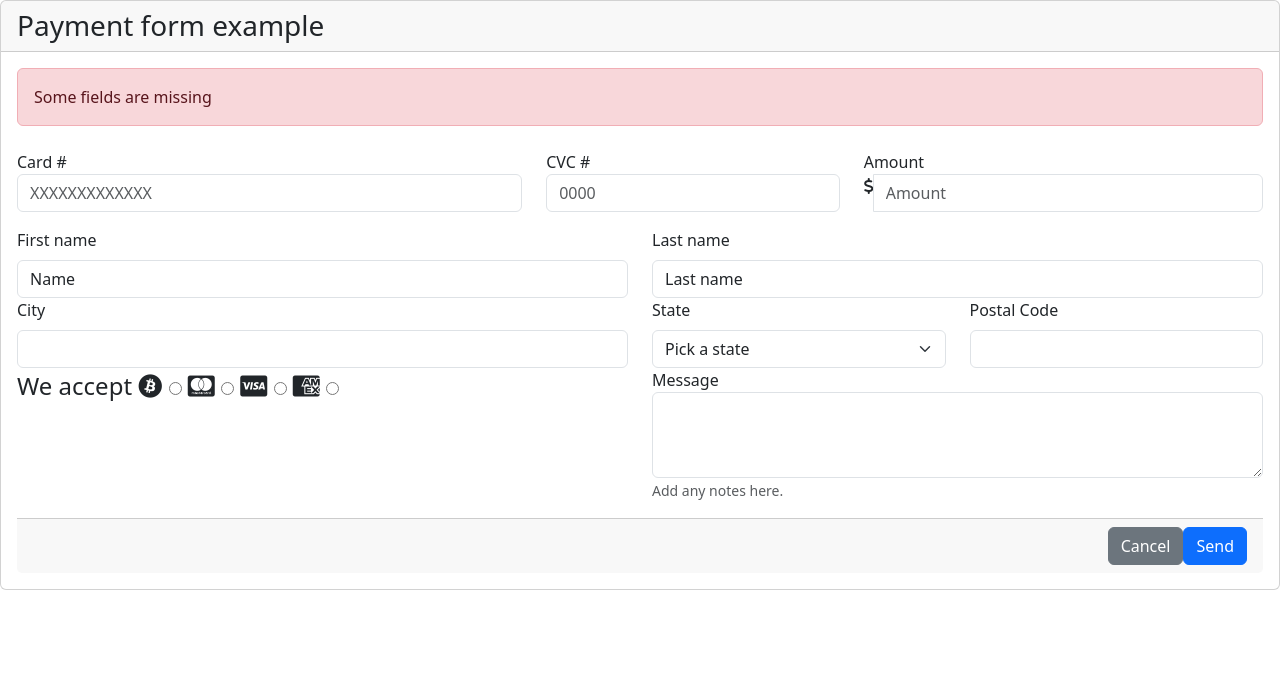
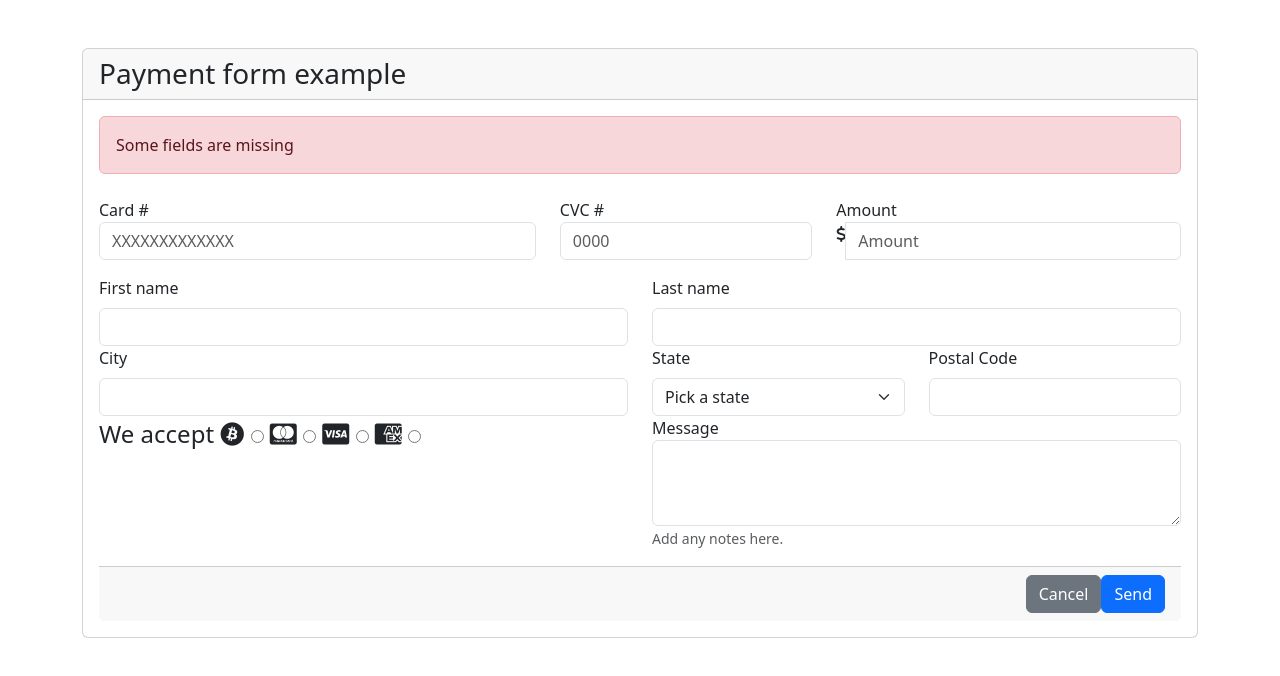
Before and after one commit to 4GeeksAcademy/Form-Html.24feb.mafe, a plain HTML site: page index.html in a window 1280 px wide. Drawn offline with nearby package versions, Linux system fonts and the light colour scheme.

Commit message:
form corregido

```diff
--- a/index.html
+++ b/index.html
@@ -8,6 +8,7 @@
     <title>Document</title>
 </head>
 <body>
+  <div class="container my-5" >
     <div class="card">
         <div class="card-header">
             <h3 class="mb-0">Payment form example</h3>
@@ -20,11 +21,11 @@
               <div class="row mt-4">
                 <div class="col-sm-5 pb-3">
                   <label for="exampleAccount">Card #</label>
-                  <input class="form-control" id="exampleAccount" placeholder="XXXXXXXXXXXXX" type="text">
+                  <input class="form-control" id="exampleAccount" placeholder="XXXXXXXXXXXXX" type="text"required>
                 </div>
                 <div class="col-sm-3 pb-3">
                   <label for="exampleCtrl">CVC #</label>
-                  <input class="form-control" id="exampleCtrl" placeholder="0000" type="text">
+                  <input class="form-control" id="exampleCtrl" placeholder="0000" type="text"required>
                 </div>
                 <div class="col-sm-4 pb-3">
                   <label for="exampleAmount">Amount</label>
@@ -32,7 +33,7 @@
                     <div class="input-group-addon">
                       <i class="fas fa-dollar-sign"></i>
                     </div>
-                    <input class="form-control" id="exampleAmount" placeholder="Amount" type="number">
+                    <input class="form-control" id="exampleAmount" placeholder="Amount" type="number"required>
                   </div>
                 </div>
 
@@ -41,14 +42,14 @@
           <form class="row g-3 needs-validation" novalidate>
             <div class="col-md-6">
               <label for="validationCustom01" class="form-label">First name</label>
-              <input type="text" class="form-control" id="validationCustom01" value="Name" required>
+              <input type="text" class="form-control" id="validationCustom01" value="" required>
               <div class="valid-feedback">
                 Looks good!
               </div>
             </div>
             <div class="col-md-6">
               <label for="validationCustom02" class="form-label">Last name</label>
-              <input type="text" class="form-control" id="validationCustom02" value="Last name" required>
+              <input type="text" class="form-control" id="validationCustom02" value="" required>
               <div class="valid-feedback">
                 Looks good!
               </div>
@@ -85,15 +86,17 @@
 
 
             <fieldset class="col-md-6">
+
                 <legend>We accept
+
                   <label for="icono tarjeta"<i class="fa-brands fa-bitcoin"></i> </label>
-                  <input type="radio" name="We accept" value="icono tarjeta" />
+                  <input type="radio" name="We accept"  value="icono tarjeta"required />
                   <label for="icono tarjeta"><i class="fa-brands fa-cc-mastercard"></i></i> </label>
-                  <input type="radio" name="We accept" value="icono tarjeta" />
+                  <input type="radio" name="We accept" value="icono tarjeta"required />
                   <label for="icono tarjeta"><i class="fa-brands fa-cc-visa"></i></i> </label>
-                  <input type="radio" name="We accept" value="icono tarjeta" />
+                  <input type="radio" name="We accept" value="icono tarjeta"required />
                   <label for="icono tarjeta"><i class="fa-brands fa-cc-amex"></i> </label>
-                  <input type="radio" name="We accept" value="icono tarjeta" />
+                  <input type="radio" name="We accept" value="icono tarjeta" required/>
 
                 </legend>
               </fieldset>
@@ -103,15 +106,15 @@
 
               <div class="col-md-6 pb-3">
                 <label for="exampleMessage">Message</label>
-                <textarea class="form-control" id="complexExampleMessage" rows="3"></textarea>
+                <textarea class="form-control" id="complexExampleMessage" rows="3"required></textarea>
                 <small class="text-muted">Add any notes here.</small>
               </div>
 
             </div>
             <div class="card-footer d-flex justify-content-end">
 
-                <button class="btn btn-secondary" type="reset">Cancel</button>
-                <button id="sendForm" class="btn btn-primary" type="button">Send</button>
+                <button type="resset" class="btn btn-secondary">Cancel</button>
+                <button type="submit" class="btn btn-primary">Send</button>
 
 
             </div>
@@ -123,7 +126,8 @@
 
     </div>
 
+  </div>
+    <script src="https://cdn.jsdelivr.net/npm/bootstrap@5.3.3/dist/js/bootstrap.bundle.min.js" integrity="sha384-YvpcrYf0tY3lHB60NNkmXc5s9fDVZLESaAA55NDzOxhy9GkcIdslK1eN7N6jIeHz" crossorigin="anonymous"></script>
 
-    <script src="https://cdn.jsdelivr.net/npm/bootstrap@5.3.3/dist/js/bootstrap.bundle.min.js" integrity="sha384-YvpcrYf0tY3lHB60NNkmXc5s9fDVZLESaAA55NDzOxhy9GkcIdslK1eN7N6jIeHz" crossorigin="anonymous"></script>
 </body>
 </html>
```
